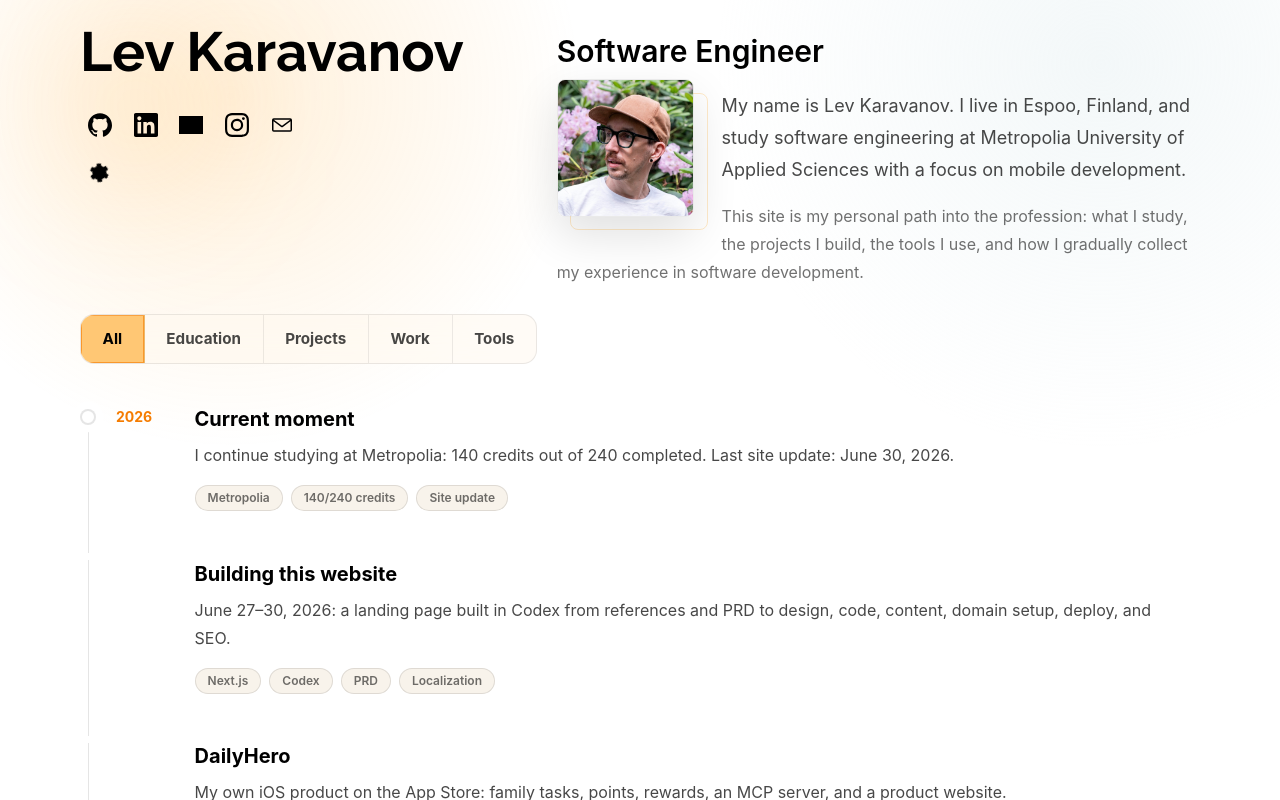
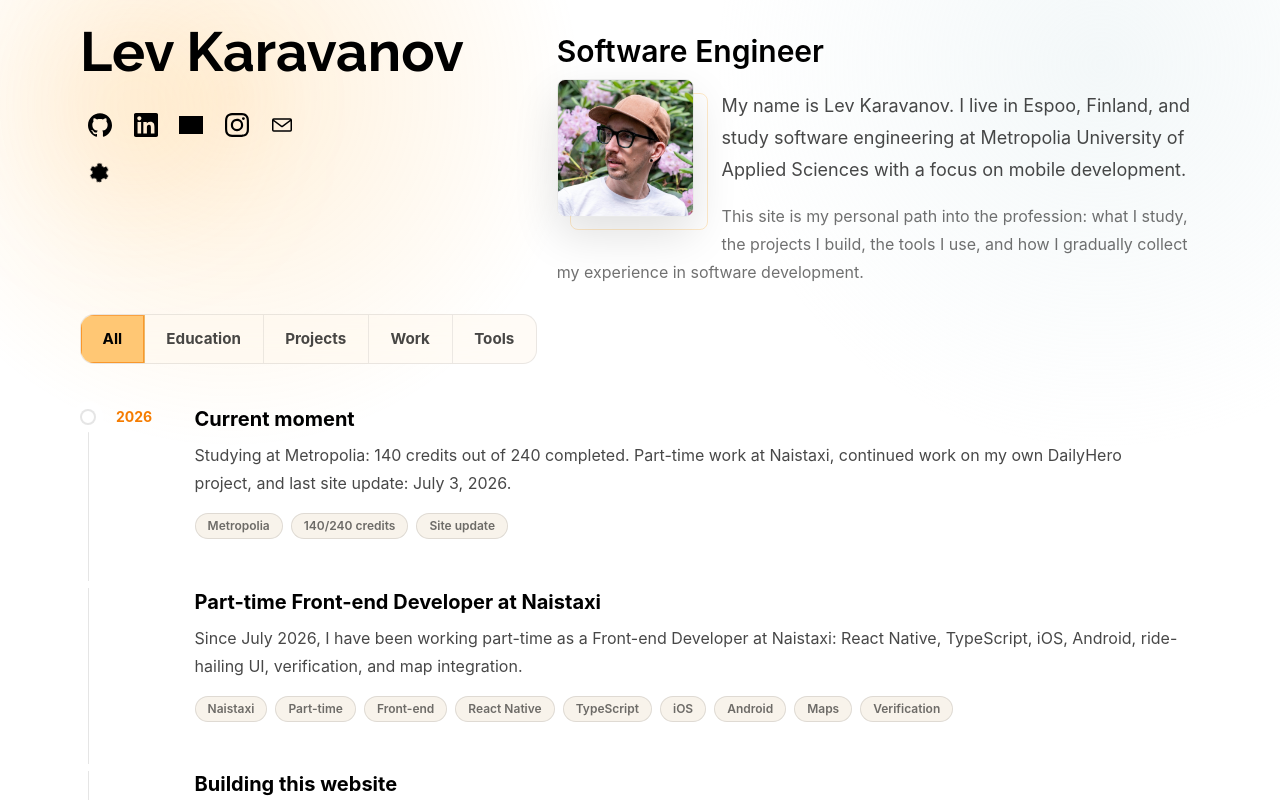
Before and after one commit to levkaravanov/karavanov.fi, a Next.js app: page /en in a window 1280 px wide. Shown: the top 800 px of the page. Built offline with nearby package versions, Linux system fonts and the light colour scheme; grey boxes are pictures that could not be loaded.

Commit message:
Add Naistaxi timeline update

```diff
--- a/content/timeline/2026-current-moment/en.md
+++ b/content/timeline/2026-current-moment/en.md
@@ -1,8 +1,8 @@
 ---
 title: "Current moment"
-summary: "I continue studying at Metropolia: 140 credits out of 240 completed. Last site update: June 30, 2026."
+summary: "Studying at Metropolia: 140 credits out of 240 completed. Part-time work at Naistaxi, continued work on my own DailyHero project, and last site update: July 3, 2026."
 ---
 
 I am continuing my Software Engineering studies at Metropolia University of Applied Sciences. At the moment, I have completed 140 credits out of 240, which already feels like a solid part of the path toward the degree.
 
-The latest update to this website was made on June 30, 2026. I want the site to stay as a living timeline that I can keep expanding with new projects, study milestones, and experience.
+In parallel, I work part-time as a Front-end Developer at Naistaxi and continue developing my own project, DailyHero. The latest update to this website was made on July 3, 2026. I want the site to stay as a living timeline that I can keep expanding with new projects, study milestones, and experience.
--- a/content/timeline/2026-current-moment/fi.md
+++ b/content/timeline/2026-current-moment/fi.md
@@ -1,8 +1,8 @@
 ---
 title: "Nykyhetki"
-summary: "Jatkan opintojani Metropoliassa: 140 opintopistettä 240:stä on suoritettu. Sivuston viimeisin päivitys: 30. kesäkuuta 2026."
+summary: "Opinnot Metropoliassa: 140 opintopistettä 240:stä on suoritettu. Osa-aikatyö Naistaxilla, oman DailyHero-projektin kehittäminen ja sivuston viimeisin päivitys: 3. heinäkuuta 2026."
 ---
 
 Jatkan Software Engineering -opintojani Metropolia University of Applied Sciencesissa. Tällä hetkellä minulla on suoritettuna 140 opintopistettä 240:stä, ja se tuntuu jo selkeältä osalta matkaa kohti tutkintoa.
 
-Sivuston viimeisin päivitys tehtiin 30. kesäkuuta 2026. Haluan pitää tämän sivuston elävänä aikajanana, jota voin vähitellen täydentää uusilla projekteilla, opintojen vaiheilla ja kokemuksella.
+Samalla työskentelen osa-aikaisena Front-end Developerina Naistaxilla ja jatkan oman DailyHero-projektini kehittämistä. Sivuston viimeisin päivitys tehtiin 3. heinäkuuta 2026. Haluan pitää tämän sivuston elävänä aikajanana, jota voin vähitellen täydentää uusilla projekteilla, opintojen vaiheilla ja kokemuksella.
--- a/content/timeline/2026-current-moment/ru.md
+++ b/content/timeline/2026-current-moment/ru.md
@@ -1,8 +1,8 @@
 ---
 title: "Текущий момент"
-summary: "Продолжаю учёбу в Metropolia: сейчас у меня получено 140 кредитов из 240. Последнее обновление сайта — 30 июня 2026 года."
+summary: "Учёба в Metropolia: 140 кредитов из 240. Part-time работа в Naistaxi, развитие собственного проекта DailyHero и последнее обновление сайта — 3 июля 2026 года."
 ---
 
 Сейчас я продолжаю учёбу в Metropolia University of Applied Sciences на Software Engineering. На данный момент у меня получено 140 кредитов из 240, и это уже заметная часть пути к диплому.
 
-Последнее обновление этого сайта — 30 июня 2026 года. Я хочу, чтобы он оставался живой временной шкалой, которую можно постепенно дополнять новыми проектами, учебными этапами и опытом.
+Параллельно я работаю part-time Front-end Developer в Naistaxi и продолжаю развивать собственный проект DailyHero. Последнее обновление этого сайта — 3 июля 2026 года. Я хочу, чтобы он оставался живой временной шкалой, которую можно постепенно дополнять новыми проектами, учебными этапами и опытом.
--- /dev/null
+++ b/content/timeline/2026-naistaxi-frontend/en.md
@@ -0,0 +1,12 @@
+---
+title: "Part-time Front-end Developer at Naistaxi"
+summary: "Since July 2026, I have been working part-time as a Front-end Developer at Naistaxi: React Native, TypeScript, iOS, Android, ride-hailing UI, verification, and map integration."
+---
+
+Since July 2026, I have been working part-time as a Front-end Developer at Naistaxi, a Finnish ride-hailing service for women.
+
+For me, this is an important step: work in a real team on a mobile application with users, business context, safety, trust, and clear product constraints.
+
+Stack: React Native, TypeScript, iOS, Android, verification, and map integration.
+
+### Naistaxi website {#naistaxi-website}
--- /dev/null
+++ b/content/timeline/2026-naistaxi-frontend/fi.md
@@ -0,0 +1,12 @@
+---
+title: "Part-time Front-end Developer Naistaxilla"
+summary: "Heinäkuusta 2026 alkaen työskentelen osa-aikaisena Front-end Developerina Naistaxilla: React Native, TypeScript, iOS, Android, kyytipalvelun käyttöliittymä, verification ja map integration."
+---
+
+Heinäkuusta 2026 alkaen työskentelen osa-aikaisena Front-end Developerina Naistaxilla, suomalaisessa naisille suunnatussa kyytipalvelussa.
+
+Minulle tämä on tärkeä askel: työ oikeassa tiimissä mobiilisovelluksen parissa. Mukana ovat käyttäjät, liiketoimintakonteksti, turvallisuus, luottamus ja selkeät tuoterajaukset.
+
+Teknologiat: React Native, TypeScript, iOS, Android, verification ja map integration.
+
+### Naistaxi-verkkosivusto {#naistaxi-website}
--- /dev/null
+++ b/content/timeline/2026-naistaxi-frontend/ru.md
@@ -0,0 +1,12 @@
+---
+title: "Part-time Front-end Developer в Naistaxi"
+summary: "С июля 2026 года работаю part-time Front-end Developer в Naistaxi: React Native, TypeScript, iOS, Android, интерфейс сервиса поездок, verification и map integration."
+---
+
+С июля 2026 года я работаю part-time Front-end Developer в Naistaxi — финском сервисе поездок для женщин.
+
+Для меня это важный шаг: работа в реальной команде над мобильным приложением, где есть пользователи, бизнес-контекст, безопасность, доверие и понятные продуктовые ограничения.
+
+Стек: React Native, TypeScript, iOS, Android, verification и map integration.
+
+### Сайт Naistaxi {#naistaxi-website}
--- a/src/components/timeline/Timeline.tsx
+++ b/src/components/timeline/Timeline.tsx
@@ -39,6 +39,12 @@
 };
 
 const headingLinks: Record<string, Record<string, { href: string; label: string }>> = {
+  "2026-naistaxi-frontend": {
+    "naistaxi-website": {
+      href: "https://naistaxi.fi/en/",
+      label: "naistaxi.fi",
+    },
+  },
   "2026-current-focus": {
     "karavanov-repository": {
       href: "https://github.com/levkaravanov/karavanov.fi",
@@ -50,6 +56,14 @@
       href: "https://dailyhero.ink/",
       label: "dailyhero.ink",
     },
+  },
+};
+
+const companyHeaderBySlug: Partial<Record<string, { alt: string; logoSrc: string; name: string }>> = {
+  "2026-naistaxi-frontend": {
+    alt: "Naistaxi",
+    logoSrc: "/media/naistaxi/logo.svg",
+    name: "Naistaxi",
   },
 };
 
@@ -205,6 +219,7 @@
             const panelId = `${entry.slug}-details`;
             const titleId = `${entry.slug}-title`;
             const summaryId = `${entry.slug}-summary`;
+            const companyHeader = companyHeaderBySlug[entry.slug];
             return (
               <li className={`timeline-item ${repeatsPreviousYear ? "timeline-item-repeat" : ""}`} id={entry.slug} key={entry.slug}>
                 {!repeatsPreviousYear ? <span className={`timeline-dot ${expanded ? "timeline-dot-active" : ""}`} /> : null}
@@ -253,6 +268,19 @@
                       <div className="timeline-entry-details-inner">
                         {expanded ? (
                           <div className="timeline-entry-details">
+                            {companyHeader ? (
+                              <div className="timeline-company-header">
+                                <Image
+                                  alt={companyHeader.alt}
+                                  className="timeline-company-logo"
+                                  height={80}
+                                  priority={expanded}
+                                  src={companyHeader.logoSrc}
+                                  width={80}
+                                />
+                                <span className="timeline-company-name">{companyHeader.name}</span>
+                              </div>
+                            ) : null}
                             {entry.slug === "2026-dailyhero" ? (
                               <div className="dailyhero-product-header">
                                 <Image
--- a/src/data/timeline.ts
+++ b/src/data/timeline.ts
@@ -26,6 +26,13 @@
     year: 2026,
     kind: "education",
     tags: ["Metropolia", "140/240 credits", "Site update"],
+    featured: true,
+  },
+  {
+    slug: "2026-naistaxi-frontend",
+    year: 2026,
+    kind: "practice",
+    tags: ["Naistaxi", "Part-time", "Front-end", "React Native", "TypeScript", "iOS", "Android", "Maps", "Verification"],
     featured: true,
   },
   {
--- a/src/styles/global.css
+++ b/src/styles/global.css
@@ -557,6 +557,26 @@
   margin-top: 1rem;
 }
 
+.timeline-company-header {
+  display: flex;
+  align-items: center;
+  gap: 0.7rem;
+  margin-bottom: 1rem;
+}
+
+.timeline-company-logo {
+  width: clamp(2.6rem, 8vw, 3.8rem);
+  height: auto;
+  flex: 0 0 auto;
+}
+
+.timeline-company-name {
+  color: var(--text);
+  font-size: 1rem;
+  font-weight: 800;
+  line-height: 1.2;
+}
+
 .dailyhero-product-header {
   display: flex;
   align-items: center;
```
Also changed, not shown: public/media/naistaxi/logo.svg (added).
